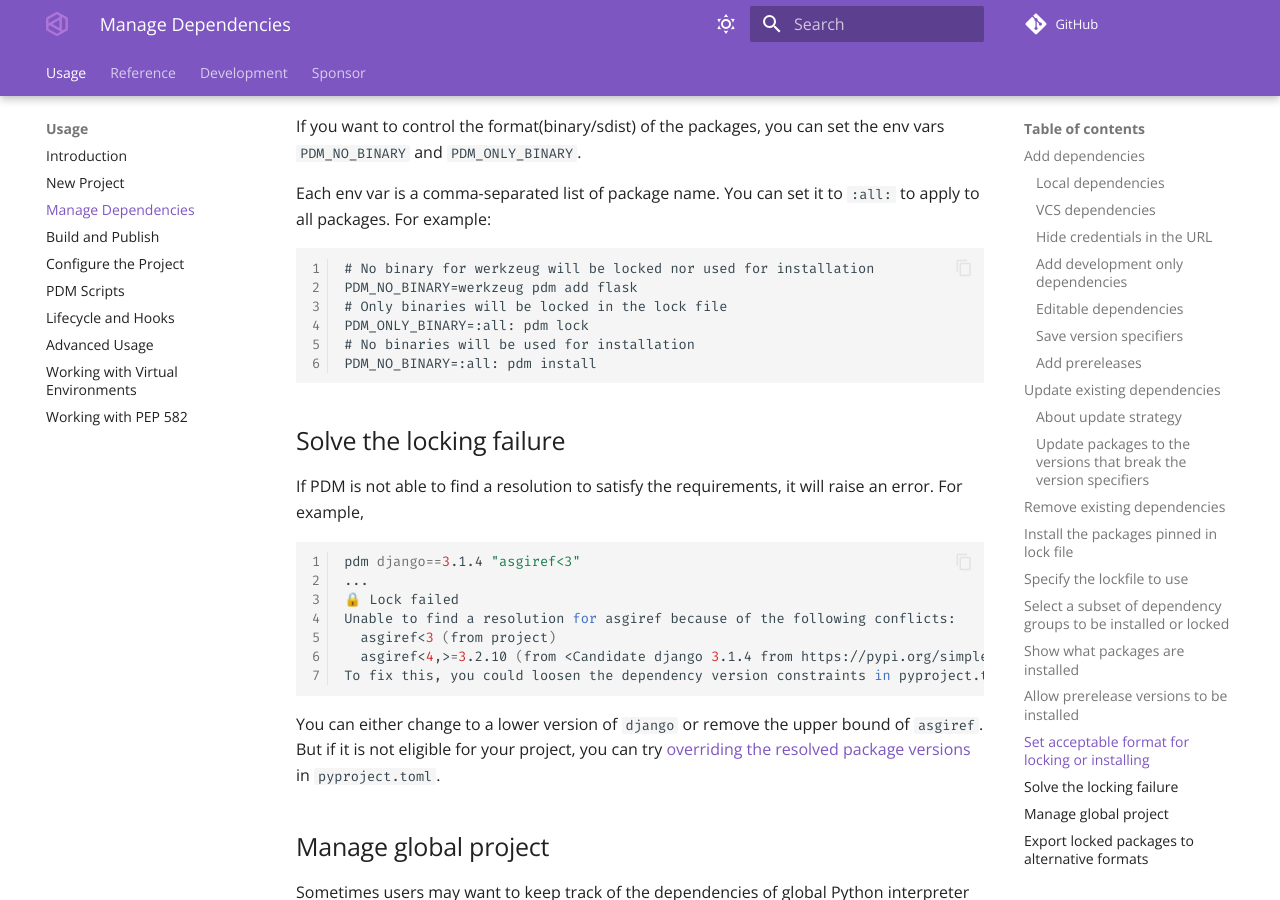
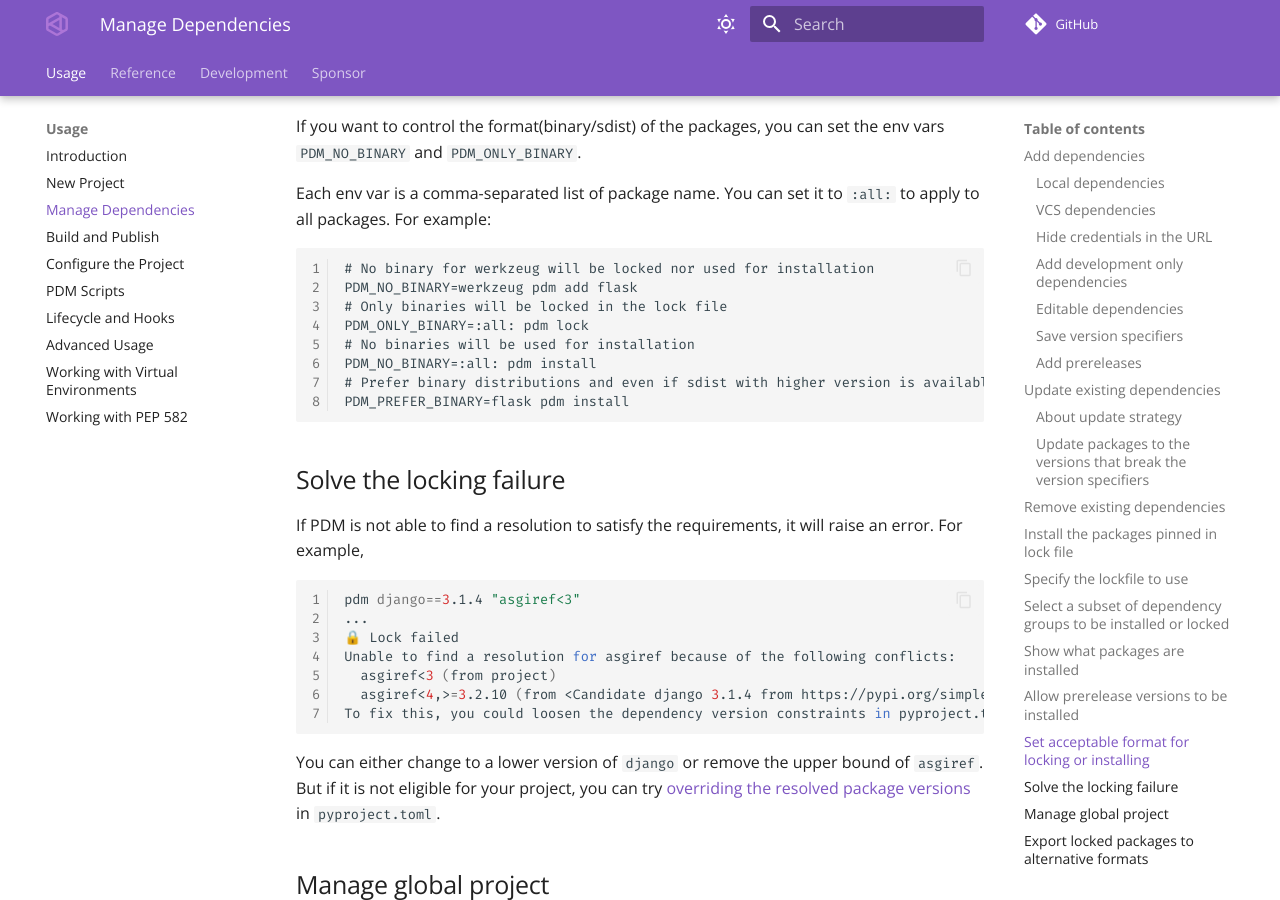
Before and after one commit to azurelotus0926/pdm, an MkDocs documentation site: the page built from docs/docs/usage/dependency.md, in a window 1280 px wide and 900 px high, scrolled down 8606 px. Built offline with MkDocs 1.6.1 and Material for MkDocs 9.7.7, drawn with Linux system fonts in a browser that asks for light colours; comment, search, counter and statistics services are not loaded; the version menu is left out.

Commit message:
docs: add news for prefer_binary
Signed-off-by: Frost Ming <me@frostming.com>

````diff
--- a/docs/docs/usage/dependency.md
+++ b/docs/docs/usage/dependency.md
@@ -363,6 +363,8 @@ PDM_NO_BINARY=werkzeug pdm add flask
 PDM_ONLY_BINARY=:all: pdm lock
 # No binaries will be used for installation
 PDM_NO_BINARY=:all: pdm install
+# Prefer binary distributions and even if sdist with higher version is available
+PDM_PREFER_BINARY=flask pdm install
 ```
 
 ## Solve the locking failure
````
Also changed, not shown: news/1817.feature.md (added, +1 -0 lines).
